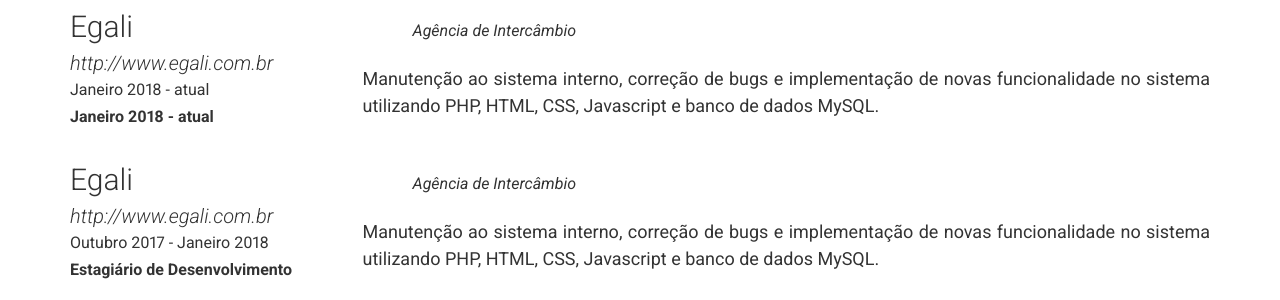
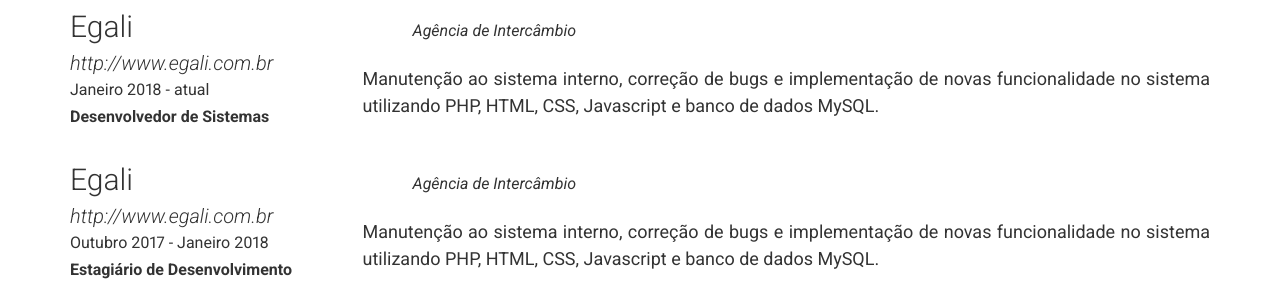
Before and after one commit to marcosevaldt/marcosevaldt.github.io, a Jekyll site: the page built from README.md, in a window 1280 px wide and 900 px high, scrolled down 1278 px. Shown: the part 153-453 px from the top of the window. Built offline with Jekyll 4.4.1, drawn with Linux system fonts in a browser that asks for light colours; our own code applies the rules of GitHub Pages for plain Markdown files.

Commit message:
ajuste do nome da experiencia

```diff
--- a/_data/experience.yml
+++ b/_data/experience.yml
@@ -1,7 +1,7 @@
 
 - company: Egali
   link: http://www.egali.com.br
-  job_title: Janeiro 2018 - atual
+  job_title: Desenvolvedor de Sistemas
   dates: Janeiro 2018 - atual
   quote: >
    Agência de Intercâmbio
```
